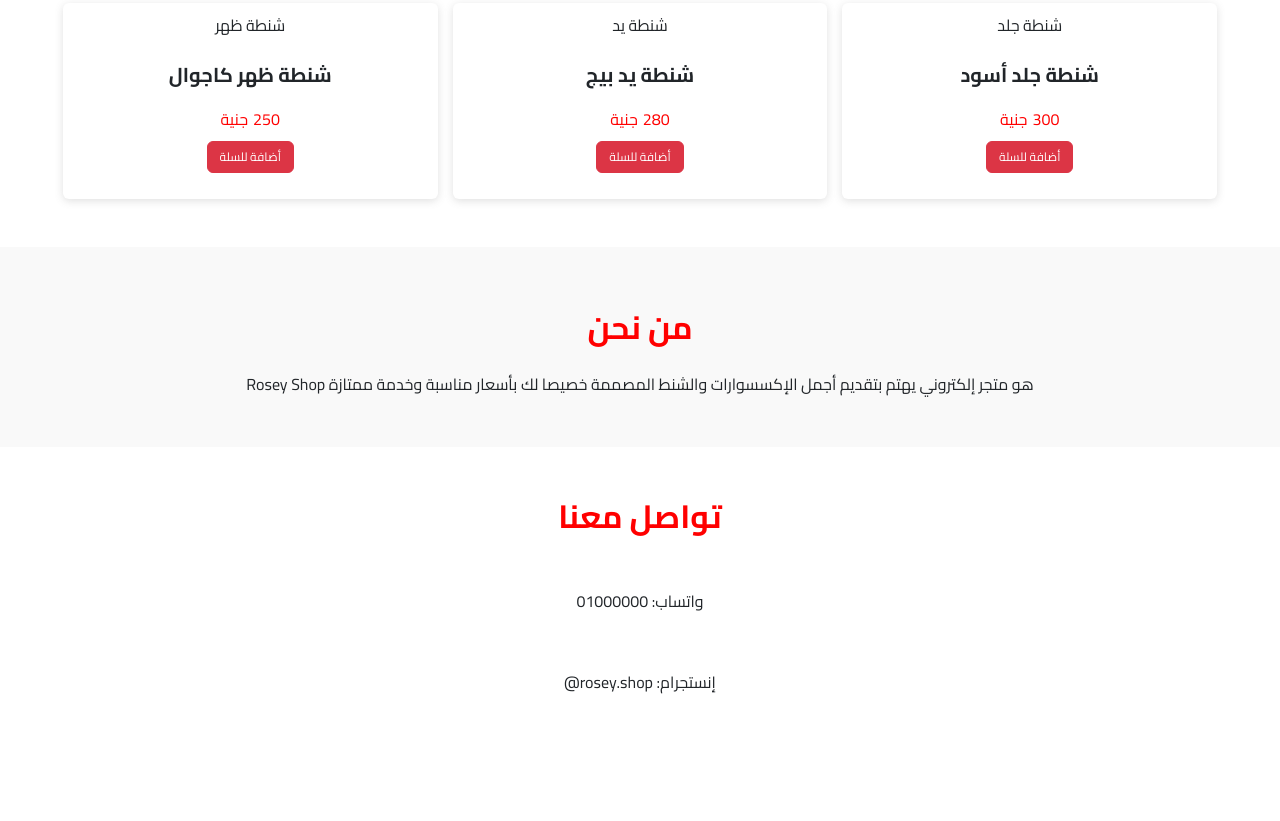
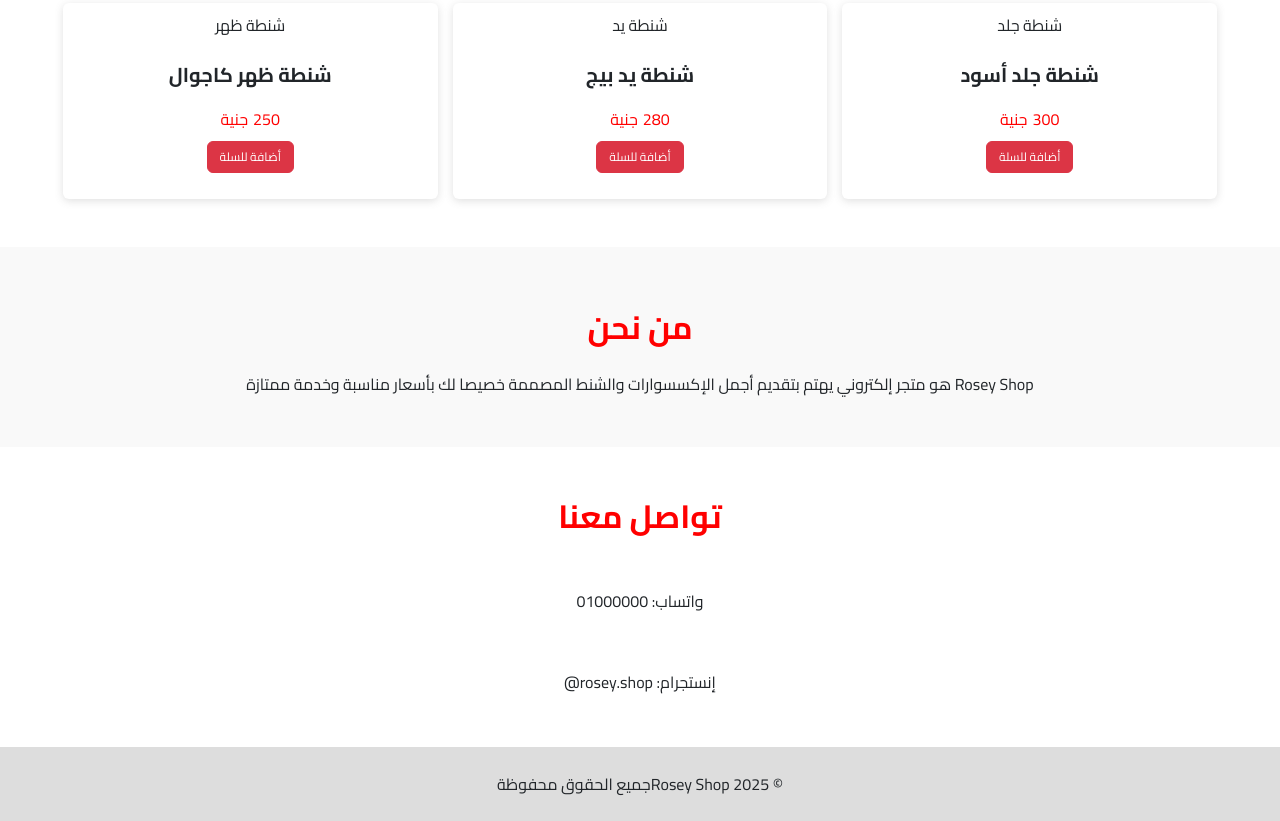
Before and after one commit to eng-osama-sultan/simple-shop, a plain HTML site: page index.html in a window 1280 px wide. Shown: the part 519-1340 px from the top of the page. Before the commit the page ends 1266 px from the top, so only its background shows below. Drawn offline with nearby package versions, Linux system fonts and the light colour scheme; a web font is replaced by a local one.

Commit message:
Done: footer and finsh the website :)

```diff
--- a/index.html
+++ b/index.html
@@ -86,9 +86,9 @@
     <section class="who-we-are">
       <h2>من نحن</h2>
       <p>
-        <span>Rosey Shop</span>
-        هو متجر إلكتروني يهتم بتقديم أجمل الإكسسوارات والشنط المصممة خصيصا لك
-        بأسعار مناسبة وخدمة ممتازة
+          هو متجر إلكتروني يهتم بتقديم أجمل الإكسسوارات والشنط المصممة خصيصا لك
+          بأسعار مناسبة وخدمة ممتازة
+          <span>Rosey Shop</span>
       </p>
     </section>
 
@@ -104,5 +104,11 @@
         <span>:إنستجرام</span>
       </p>
     </section>
+
+    <!-- Footer -->
+    <footer>
+      جميع الحقوق محفوظة
+      <span>Rosey Shop 2025 ©</span>
+    </footer>
   </body>
 </html>
--- a/style.css
+++ b/style.css
@@ -129,3 +129,12 @@ h2 {
   width: fit-content;
   margin: auto;
 }
+
+/* Footer */
+footer {
+    display: flex;
+    justify-content: center;
+    padding: 25px;
+    background-color: #ddd;
+    ;
+}
```
